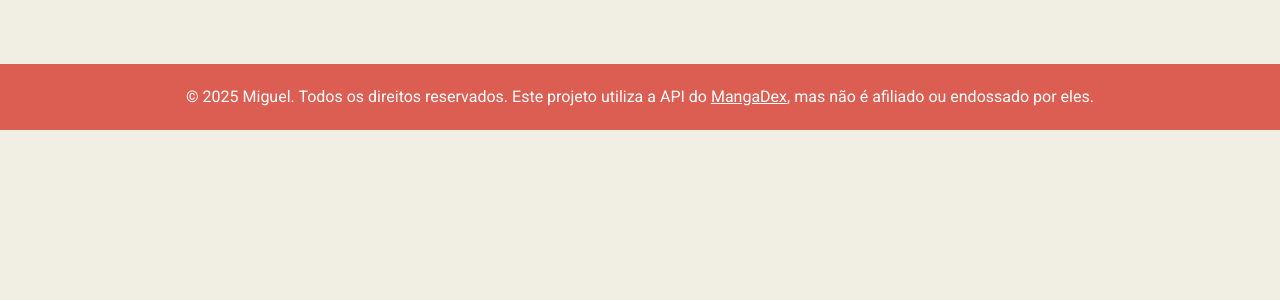
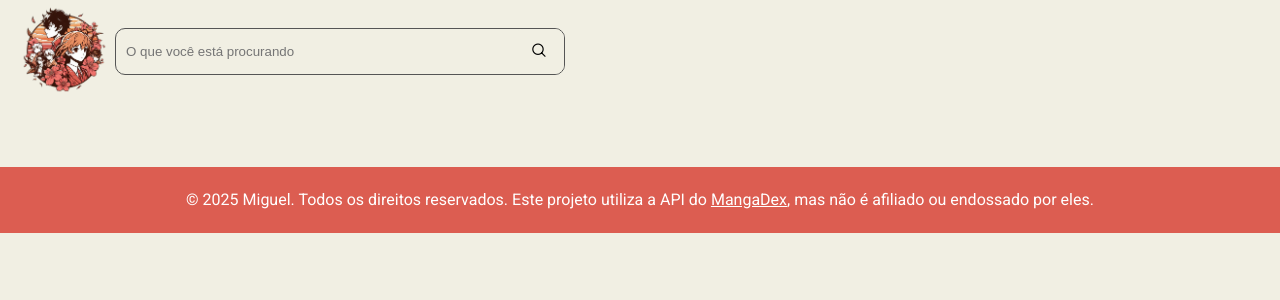
Before and after one commit to Miguel2k20/webMangaWave, a Vue app in the folder frontend/: page /search-mangas in a window 1280 px wide. Shown: the top 300 px of the page. Built offline with nearby package versions, Linux system fonts and the light colour scheme.

Commit message:
começo da tela de busca de mangas

```diff
--- a/frontend/src/components/AboutUs.vue
+++ b/frontend/src/components/AboutUs.vue
@@ -60,12 +60,12 @@ export default {
 </script>
 
 <style>
-.about-me {
+#about-us .about-me {
   display: flex;
   width: 100%;
   padding-top: 5%;
 }
-.about-me .imagem {
+#about-us .about-me .imagem {
   width: 20%;
   max-width: 300px;
   max-height: 300px;
@@ -73,37 +73,37 @@ export default {
   overflow: hidden;
   border-radius: 10px;
 }
-.about-me .imagem img {
+#about-us .about-me .imagem img {
   width: 100%;
   height: 100%;
   object-fit: cover;
   display: block;
 }
-.about-me .info {
+#about-us .about-me .info {
   padding-left: 2rem;
   flex: 1;
 }
-.about-me .info .item {
+#about-us .about-me .info .item {
   margin-bottom: 2%;
 }
-.about-me .info .item .title {
+#about-us .about-me .info .item .title {
   font-size: clamp(1.8rem, 5vw, 2.5rem);
   font-weight: bold;
 }
-.about-me .info .item .title span {
+#about-us .about-me .info .item .title span {
   color: #dc5d51;
 }
-.about-me .info .item .text {
+#about-us .about-me .info .item .text {
   margin-top: 1%;
   text-align: justify;
   line-height: 1.5rem;
   font-size: clamp(0.8rem, 5vw, 1rem);
 }
-.about-me .info .item .links {
+#about-us .about-me .info .item .links {
   margin-top: 1rem;
   display: flex;
 }
-.about-me .info .item .links a {
+#about-us .about-me .info .item .links a {
   display: block;
   margin-right: 1rem;
   color: #555;
@@ -114,21 +114,21 @@ export default {
   border-radius: 10px;
   transition: all 0.5s ease;
 }
-.about-me .info .item .links a:hover {
+#about-us .about-me .info .item .links a:hover {
   color: #fff;
   background: #dc5d51;
   border: #dc5d51 1px solid;
 }
-.about-me .info .item .list {
+#about-us .about-me .info .item .list {
   margin-top: 1rem;
   list-style: circle;
   padding-left: 20px;
 }
-.about-me .info .item .list li {
+#about-us .about-me .info .item .list li {
   margin-bottom: 5px;
   font-size: clamp(0.8rem, 5vw, 1rem);
 }
-.about-me .info .item .list li a {
+#about-us .about-me .info .item .list li a {
   color: #555;
 }
 @media (max-width: 960px) {
--- a/frontend/src/components/Home.vue
+++ b/frontend/src/components/Home.vue
@@ -5,32 +5,43 @@
         <img alt="Vue logo" src="./../assets/imagens/logo.png">
       </div>
       <h1 class="title">Bem vindo ao <span>mangaWave</span></h1>
-        <form class="form">
+      <form class="form" @submit.prevent="search">
         <input
           type="text"
           v-model="form.name"
           placeholder="O que você está procurando?">
-                <button> <span class="pi pi-search"></span></button>
+        <button type="submit">
+          <span class="pi pi-search"></span>
+        </button>
       </form>
       <div class="links">
-          <a href="about-us" class="default-button">
-            Sobre Nós
-          </a>
+        <a href="about-us" class="default-button">Sobre Nós</a>
       </div>
     </div>
   </div>
 </template>
+
 <script>
 export default {
   name: 'HomeApp',
   data() {
     return {
       form: {
-        name: ""
+        name: ''
+      }
+    };
+  },
+  methods: {
+    search() {
+      if (this.form.name) {
+        this.$router.push({
+          path: '/search-mangas',
+          query: { manga: this.form.name }
+        });
       }
     }
   }
-}
+};
 </script>
 
 <style>
--- /dev/null
+++ b/frontend/src/components/SearchMangas.vue
@@ -0,0 +1,83 @@
+<template>
+    <div class="content" id="search-mangas">
+      <div class="session search">
+        <div class="logo">
+          <img src="../assets/imagens/logo.png" alt="">
+        </div>
+        <form action="" class="form-space">
+          <input
+            v-model="formData.name"
+            placeholder="O que você está procurando"
+            type="text">
+          <button>
+            <span class="pi pi-search"></span>
+          </button>
+        </form>
+      </div>
+    </div>
+</template>
+<script>
+export default {
+  name: 'SearchMangas',
+  props: {
+    mangaName: String
+  },
+  data() {
+    return {
+      formData: {
+        name: ""
+      }
+    }
+  },
+  mounted() {
+    if (this.mangaName) {
+      this.formData.name = this.mangaName;
+    }
+	}
+}
+</script>
+
+<style>
+#search-mangas .search {
+  display: flex;
+  align-items: center;
+}
+#search-mangas .search .form-space {
+  width: 100%;
+  max-width: 450px;
+  position: relative;
+}
+#search-mangas .search .form-space input {
+  padding: 15px 10px;
+  width: calc(100% - 22px);
+  border: 1px solid #555;
+  background: #f1efe3;
+  border-radius: 10px;
+  outline: none;
+  color: #555;
+}
+#search-mangas .search .form-space button {
+  position: absolute;
+  right: 1px;
+  top: 1px;
+  border: none;
+  width: 50px;
+  height: calc(100% - 2px);
+  display: block;
+  border-radius: 9px;
+  padding: 0;
+  background: #f1efe3;
+  cursor: pointer;
+  transition: all 0.5s ease;
+}
+#search-mangas .search .form-space button:hover {
+  background: #dc5d51;
+  color: #fff;
+}
+#search-mangas .search .logo {
+  width: 100px;
+}
+#search-mangas .search .logo img {
+  width: 100%;
+}
+</style>
--- a/frontend/src/router/index.js
+++ b/frontend/src/router/index.js
@@ -1,6 +1,7 @@
 import { createRouter, createWebHistory } from 'vue-router';
 import Home from '../components/Home.vue';
 import About from '../components/AboutUs.vue';
+import SearchMangas from '../components/SearchMangas.vue'
 
 // Define as rotas
 const routes = [
@@ -11,14 +12,19 @@ const routes = [
   },
   {
     path: '/about-us',
-    name: 'Sobre Nós',
+    name: 'SobreNos',
     component: About
+  },
+  {
+    path: '/search-mangas',
+    name: 'SearchMangas',
+    component: SearchMangas,
+    props: route => ({ mangaName: route.query.manga })
   }
 ];
 
-// Cria a instância do roteador
 const router = createRouter({
-  history: createWebHistory(), // Usa o modo HTML5 History
+  history: createWebHistory(),
   routes
 });
 
```
Lines whose indentation alone changed are shown as unchanged.
